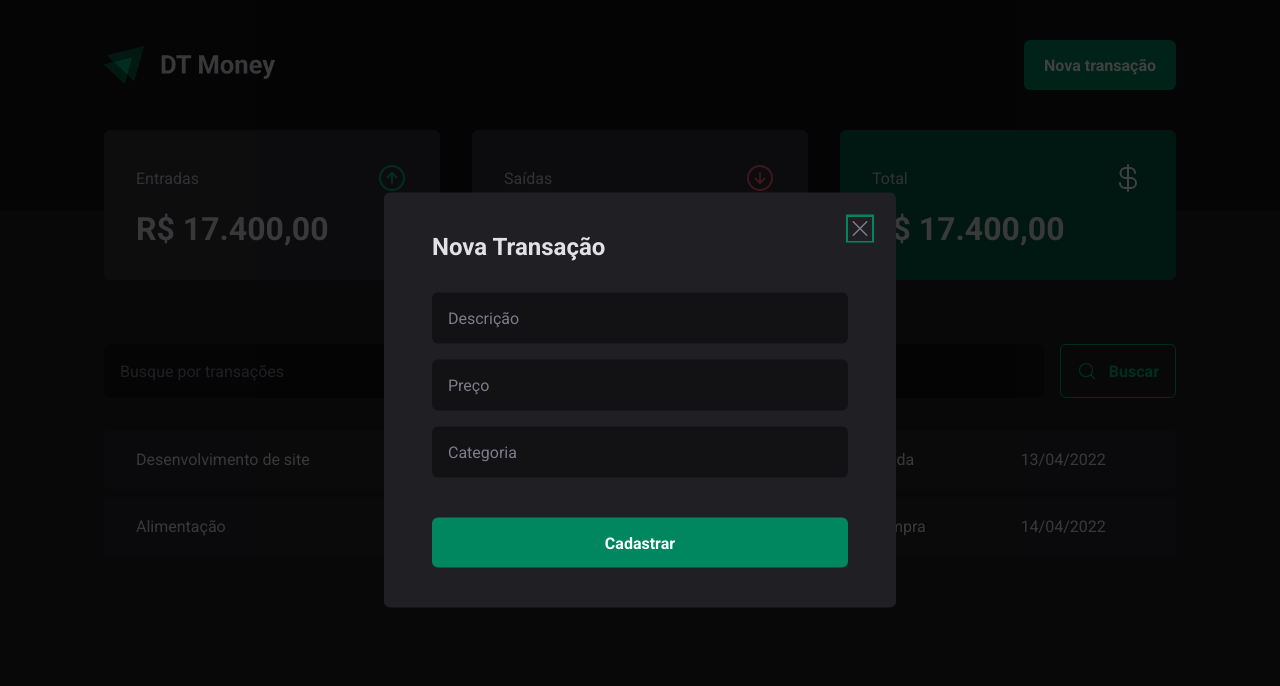
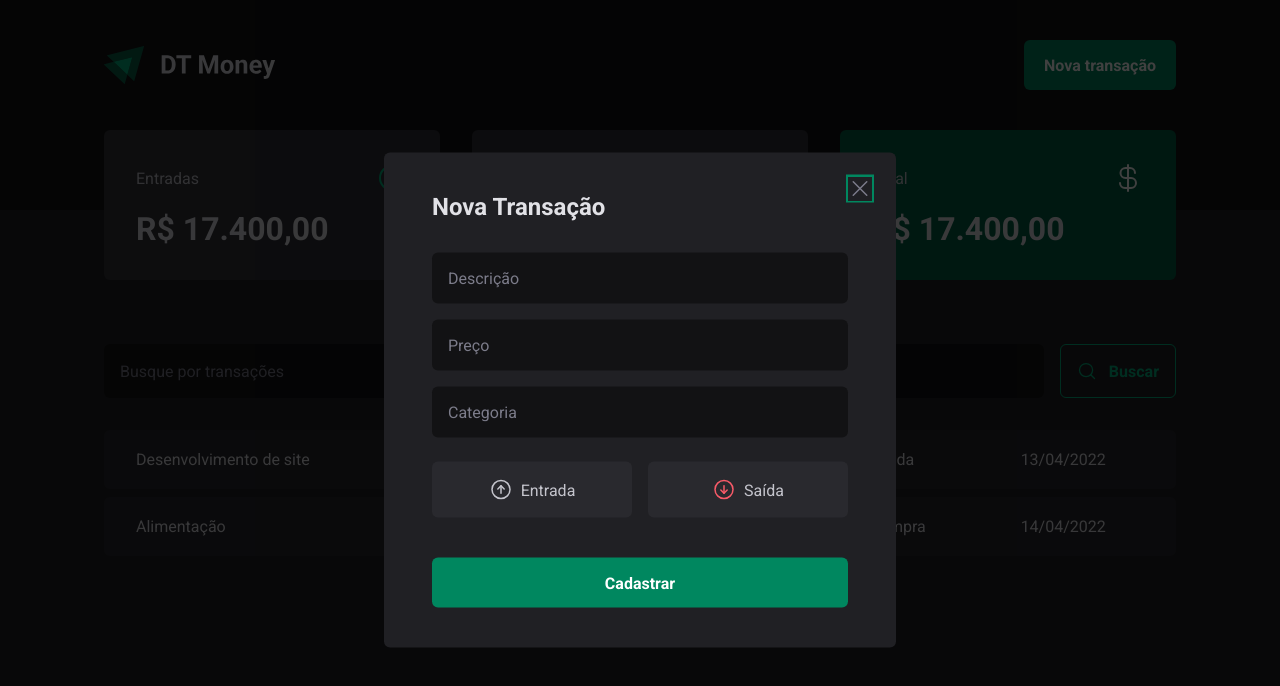
Before and after one commit to jrxr/dtmoney, a React (Vite) app: page / in a window 1280 px wide. Both pictures are taken after a click on the button "Nova transação". Shown: the top 686 px of the page. Built offline with nearby package versions, Linux system fonts and the light colour scheme.

Commit message:
Botões de entrada e saída

```diff
--- a/src/components/NewTransactionModal/index.tsx
+++ b/src/components/NewTransactionModal/index.tsx
@@ -1,7 +1,7 @@
 import * as Dialog from "@radix-ui/react-dialog";
-import { X } from "phosphor-react";
+import { ArrowCircleDown, ArrowCircleUp, X } from "phosphor-react";
 
-import { CloseButton, Content, Overlay } from "./styles";
+import { CloseButton, Content, Overlay, TransactionType, TransactionTypeButton } from "./styles";
 
 export function NewTransactionModal() {
   return (
@@ -20,6 +20,18 @@
           <input type="number" placeholder="Preço" required />
           <input type="text" placeholder="Categoria" required />
 
+          <TransactionType>
+            <TransactionTypeButton variant="income">
+              <ArrowCircleUp size={24} />
+              Entrada
+            </TransactionTypeButton>
+
+            <TransactionTypeButton variant="outcome">
+              <ArrowCircleDown size={24} />
+              Saída
+            </TransactionTypeButton>
+          </TransactionType>
+
           <button type="submit">Cadastrar</button>
         </form>
       </Content>
--- a/src/components/NewTransactionModal/styles.ts
+++ b/src/components/NewTransactionModal/styles.ts
@@ -61,3 +61,34 @@
   cursor: pointer;
   color: ${(props) => props.theme["gray-500"]};
 `;
+
+export const TransactionType = styled.div`
+  display: grid;
+  grid-template-columns: repeat(2, 1fr);
+  gap: 1rem;
+  margin-top: 0.5rem;
+`;
+
+interface TransactionTypeButtonProps {
+  variant: "income" | "outcome";
+}
+
+export const TransactionTypeButton = styled.button<TransactionTypeButtonProps>`
+  background: ${(props) => props.theme["gray-700"]};
+  padding: 1rem;
+  display: flex;
+  align-items: center;
+  justify-content: center;
+  gap: 0.5rem;
+  border-radius: 6px;
+  cursor: pointer;
+  border: 0;
+  color: ${(props) => props.theme["gray-300"]};
+
+  svg {
+    color: ${(props) =>
+      props.variant === "income"
+        ? props.theme["gray-300"]
+        : props.theme["red-300"]};
+  }
+`;
```
